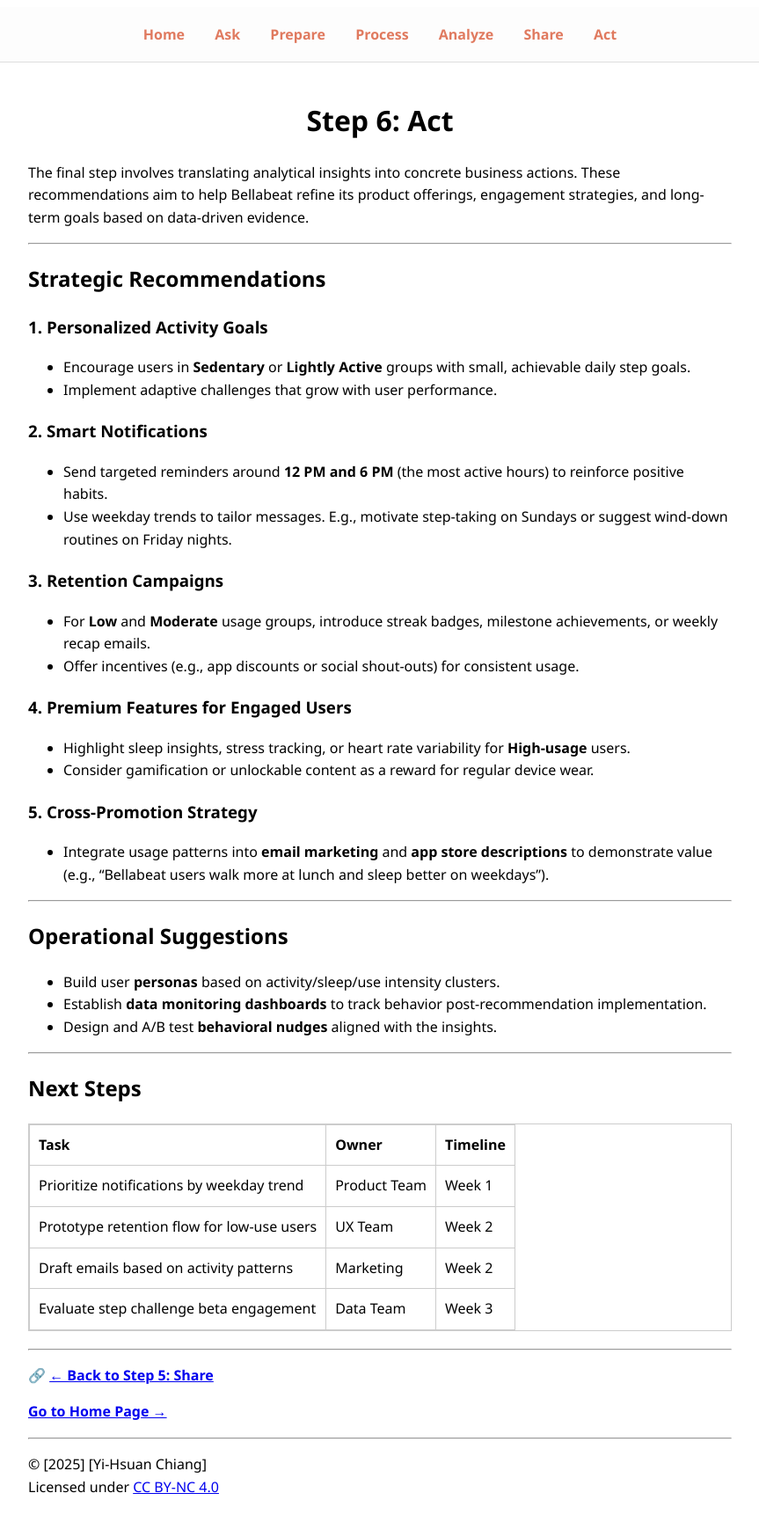
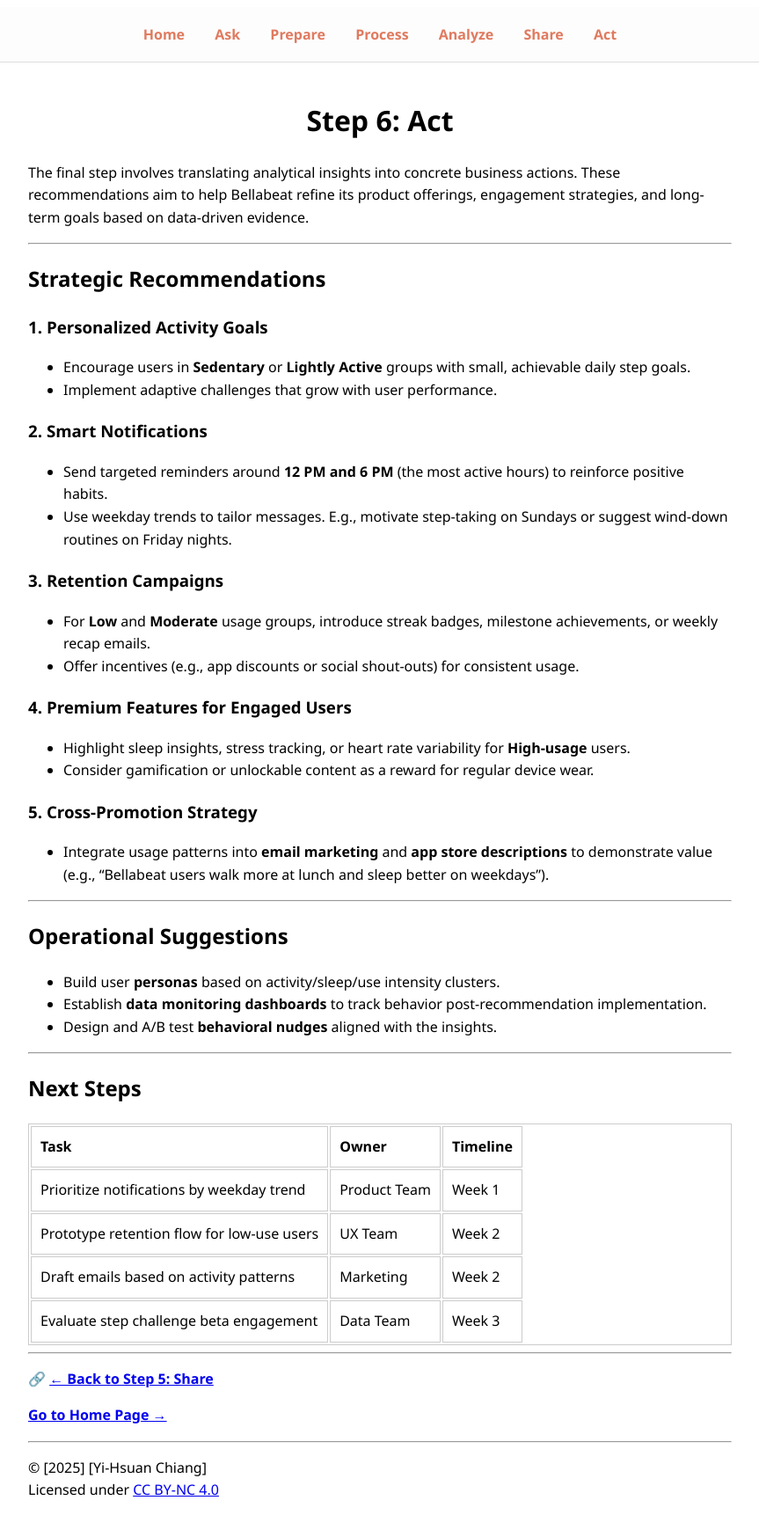
Before and after one commit to YiChiang12/bellabeat_case_study, a Jekyll site: the page built from docs/step6_act/step6_act.md, in a window 1280 px wide. Shown: the whole page at 88% size, without its empty margins (208-1071 px from the left). Built offline with Jekyll 4.4.1, drawn with Linux system fonts in a browser that asks for light colours.

Commit message:
Update boarder lines

```diff
--- a/docs/assets/style.css
+++ b/docs/assets/style.css
@@ -51,11 +51,11 @@ pre code {
 }
 
 /* Tables with borders */
-table {
+/* table {
   width: 100%;
   border-collapse: collapse;
   margin: 20px 0;
-}
+} */
 
 table, th, td {
   border: 1px solid #ccc;
```
